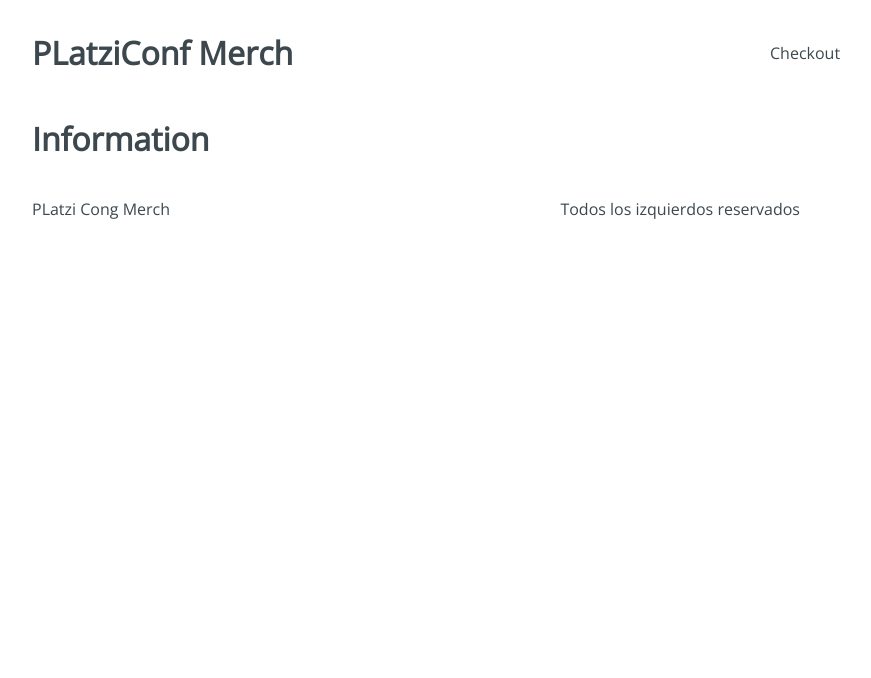
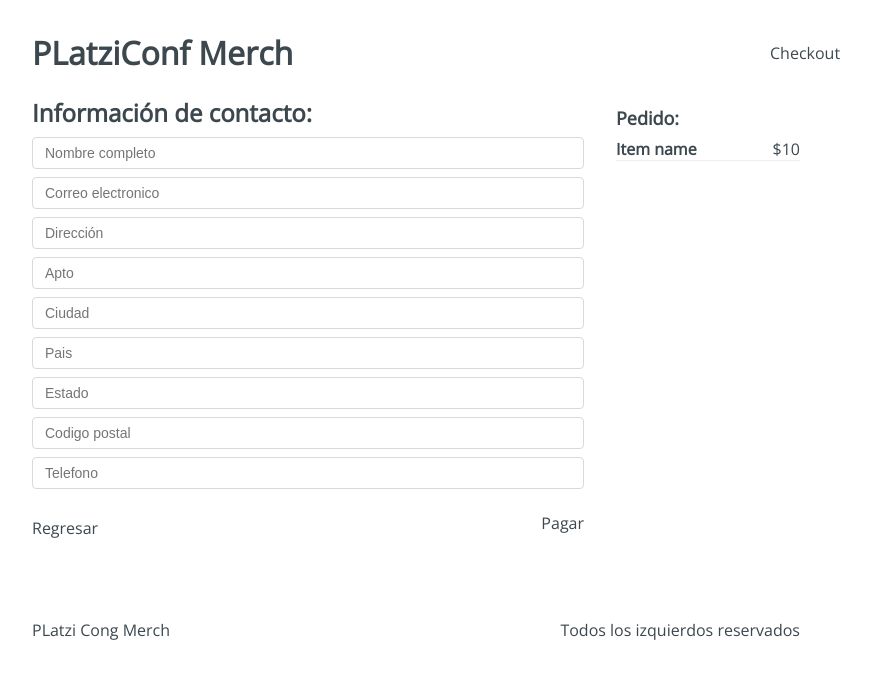
Before and after one commit to CodeJasper/Shop_test, a React app: page /checkout/information in a window 1280 px wide. Shown: the top 678 px of the page, without its empty margins (224-1095 px from the left). Built offline with nearby package versions, Linux system fonts and the light colour scheme.

Commit message:
Add checkout information section

```diff
--- a/src/containers/Information.jsx
+++ b/src/containers/Information.jsx
@@ -1,7 +1,44 @@
 import React from 'react';
+import '../styles/components/Information.css';
 
 export default function Information(){
   return (
-    <h1>Information</h1>
+    <div className="Information">
+      <div className="Information-content">
+        <div className="Information-head">
+          <h2>Información de contacto:</h2>
+        </div>
+        <div className="Information-form">
+          <form action="">
+            <input type="text" placeholder='Nombre completo' name='name' />
+            <input type="text" placeholder='Correo electronico' name='email' />
+            <input type="text" placeholder='Dirección' name='address' />
+            <input type="text" placeholder='Apto' name='apto' />
+            <input type="text" placeholder='Ciudad' name='city' />
+            <input type="text" placeholder='Pais' name='country' />
+            <input type="text" placeholder='Estado' name='state' />
+            <input type="text" placeholder='Codigo postal' name='cp' />
+            <input type="text" placeholder='Telefono' name='phone' />
+          </form>
+        </div>
+        <div className="Information-buttons">
+          <div className="Information-back">
+            Regresar
+          </div>
+          <div className="Information-next">
+            Pagar
+          </div>
+        </div>
+      </div>
+      <div className="Information-sidebar">
+        <h3>Pedido:</h3>
+        <div className="Information-item">
+          <div className="Information-element">
+            <h4>Item name</h4>
+            <span>$10</span>
+          </div>
+        </div>
+      </div>
+    </div>
   )
 }
--- a/webpack.config.js
+++ b/webpack.config.js
@@ -7,6 +7,7 @@
   output: {
     path: path.resolve(__dirname, 'dist'),
     filename: 'index.js',
+    publicPath: '/',
     clean: true,
   },
 
```
